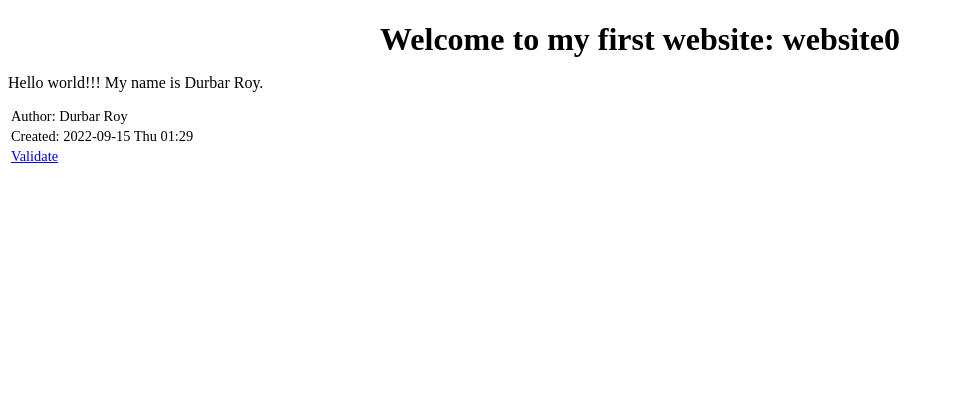
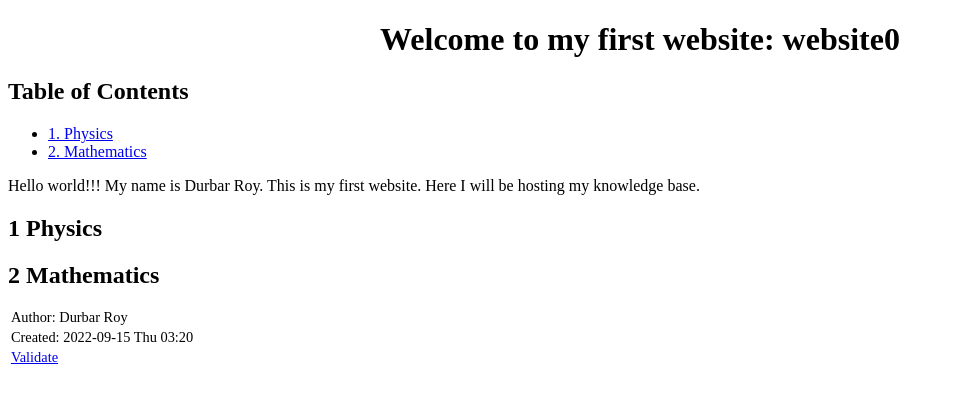
Before and after one commit to durbarroy/wesbite0, a plain HTML site: page index.html in a window 1280 px wide. Shown: the whole page, without its empty margins (0-954 px from the left). Drawn offline with Linux system fonts and the light colour scheme.

Commit message:
Added nodes for Physics and Mathematics

```diff
--- a/index.html
+++ b/index.html
@@ -3,10 +3,10 @@
 "http://www.w3.org/TR/xhtml1/DTD/xhtml1-strict.dtd">
 <html xmlns="http://www.w3.org/1999/xhtml" lang="en" xml:lang="en">
 <head>
-<!-- 2022-09-15 Thu 01:29 -->
+<!-- 2022-09-15 Thu 03:20 -->
 <meta http-equiv="Content-Type" content="text/html;charset=utf-8" />
 <meta name="viewport" content="width=device-width, initial-scale=1" />
-<title>This is my first website: website0</title>
+<title>Welcome to my first website: website0</title>
 <meta name="generator" content="Org mode" />
 <meta name="author" content="Durbar Roy" />
 <style type="text/css">
@@ -243,13 +243,31 @@ for the JavaScript code in this tag.
 <body>
 <div id="content">
 <h1 class="title">Welcome to my first website: website0</h1>
+<div id="table-of-contents">
+<h2>Table of Contents</h2>
+<div id="text-table-of-contents">
+<ul>
+<li><a href="#orgb524868">1. Physics</a></li>
+<li><a href="#org46216f9">2. Mathematics</a></li>
+</ul>
+</div>
+</div>
 <p>
 Hello world!!! My name is Durbar Roy.
+This is my first website. Here I will be hosting
+my knowledge base.
 </p>
+
+<div id="outline-container-orgb524868" class="outline-2">
+<h2 id="orgb524868"><span class="section-number-2">1</span> Physics</h2>
+</div>
+<div id="outline-container-org46216f9" class="outline-2">
+<h2 id="org46216f9"><span class="section-number-2">2</span> Mathematics</h2>
+</div>
 </div>
 <div id="postamble" class="status">
 <p class="author">Author: Durbar Roy</p>
-<p class="date">Created: 2022-09-15 Thu 01:29</p>
+<p class="date">Created: 2022-09-15 Thu 03:20</p>
 <p class="validation"><a href="http://validator.w3.org/check?uri=referer">Validate</a></p>
 </div>
 </body>
```
Also changed, not shown: 1 other file.
